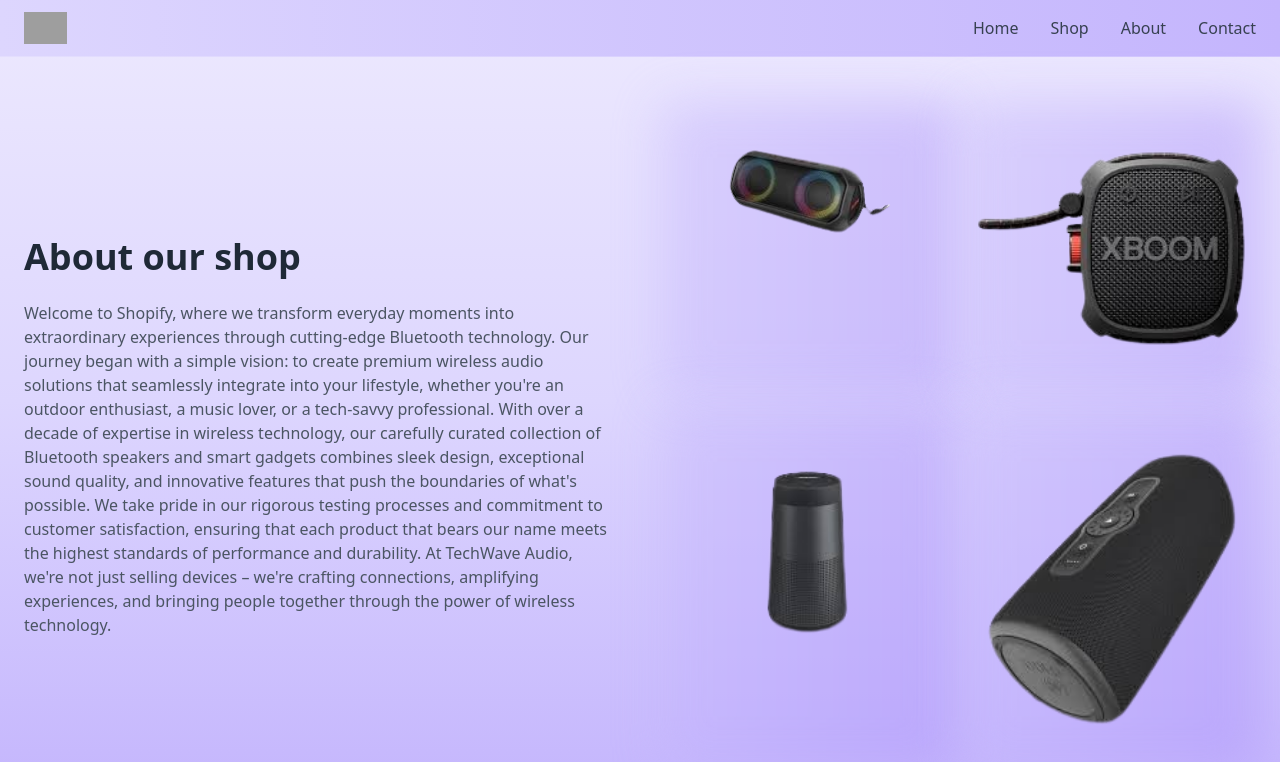
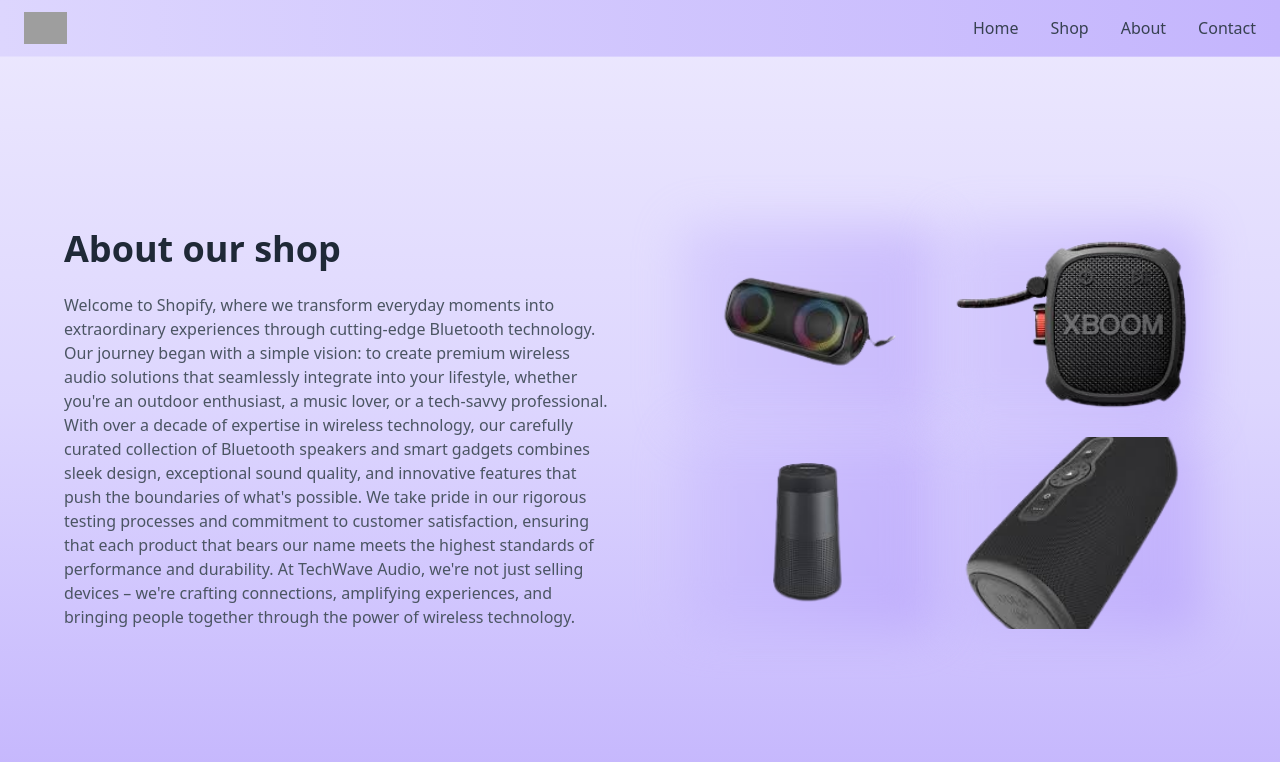
Before and after one commit to BinaryBandits03/project2, a SvelteKit app: page /About in a window 1280 px wide. Shown: the top 762 px of the page. Built offline with nearby package versions, Linux system fonts and the light colour scheme; grey boxes are pictures that could not be loaded.

Commit message:
Adjusted the image on the about page

```diff
--- a/src/routes/About/+page.svelte
+++ b/src/routes/About/+page.svelte
@@ -1,16 +1,17 @@
 <script lang="ts">
   import { base } from '$app/paths';
 </script>
-<div class="h-screen bg-gradient-to-b from-violet-100 via-violet-200 to-violet-300 flex flex-col overflow-hidden">
+
+<div class="min-h-screen bg-gradient-to-b from-violet-100 via-violet-200 to-violet-300 flex flex-col overflow-hidden">
   <!-- Navigation -->
   <nav class="bg-gradient-to-r from-violet-200 to-violet-300 backdrop-blur-sm border-b border-white/20">
-      <div class="container mx-auto flex justify-between items-center px-6 py-3">
+      <div class="container mx-auto flex justify-between items-center px-4 sm:px-6 py-3">
           <!-- Logo -->
           <div class="flex items-center">
               <img
                   src="https://cdn.shopify.com/shopifycloud/brochure/assets/brand-assets/shopify-logo-primary-logo-456baa801ee66a0a435671082365958316831c9960c480451dd0330bcdae304f.svg"
                   alt="Shopify"
-                  class="h-8 w-auto"
+                  class="h-6 sm:h-8 w-auto"
               />
           </div>
 
@@ -25,12 +26,12 @@
   </nav>
 
   <!-- About Section -->
-  <main class="container mx-auto px-6 py-12">
-    <div class="grid md:grid-cols-2 gap-12 items-center">
+  <main class="container mx-auto px-4 sm:px-6 py-8 sm:py-12 flex-1 flex items-center">
+    <div class="grid md:grid-cols-2 gap-8 md:gap-12 items-center max-w-6xl mx-auto">
       <!-- About Text -->
-      <div class="space-y-6">
-        <h1 class="text-4xl font-bold text-gray-800">About our shop</h1>
-        <p class="text-gray-600">
+      <div class="space-y-4 sm:space-y-6 text-center md:text-left order-2 md:order-1">
+        <h1 class="text-3xl sm:text-4xl font-bold text-gray-800">About our shop</h1>
+        <p class="text-sm sm:text-base text-gray-600 leading-relaxed">
           Welcome to Shopify, where we transform everyday moments into extraordinary experiences through cutting-edge
           Bluetooth technology. Our journey began with a simple vision: to create premium wireless audio solutions that seamlessly
           integrate into your lifestyle, whether you're an outdoor enthusiast, a music lover, or a tech-savvy professional.
@@ -44,34 +45,38 @@
       </div>
 
       <!-- About Images -->
-      <div class="grid grid-cols-2 gap-4">
+      <div class="grid grid-cols-2 gap-3 sm:gap-4 order-1 md:order-2 max-w-lg mx-auto w-full">
         <div class="relative group">
           <div class="absolute -inset-1 rounded-xl bg-gradient-to-r from-violet-300 to-violet-400 opacity-40 blur-xl group-hover:opacity-75 transition duration-500"></div>
           <img
             src="{base}/Assets/bluetooth 1.jpg"
             alt="HomePod"
-          class="relative w-full max-w-md md:max-w-lg xl:max-w-xl transform hover:scale-105 transition-all duration-500"/>
+            class="relative w-full h-32 sm:h-40 md:h-48 object-cover rounded-lg transform hover:scale-105 transition-all duration-500"
+          />
         </div>
         <div class="relative group">
           <div class="absolute -inset-1 rounded-xl bg-gradient-to-r from-violet-300 to-violet-400 opacity-40 blur-xl group-hover:opacity-75 transition duration-500"></div>
           <img
             src="{base}/Assets/bluetooth 2.jpg"
             alt="HomePod"
-          class="relative w-full max-w-md md:max-w-lg xl:max-w-xl transform hover:scale-105 transition-all duration-500"/>
+            class="relative w-full h-32 sm:h-40 md:h-48 object-cover rounded-lg transform hover:scale-105 transition-all duration-500"
+          />
         </div>
         <div class="relative group">
           <div class="absolute -inset-1 rounded-xl bg-gradient-to-r from-violet-300 to-violet-400 opacity-40 blur-xl group-hover:opacity-75 transition duration-500"></div>
           <img
             src="{base}/Assets/bluetooth 3.jpg"
             alt="HomePod"
-          class="relative w-full max-w-md md:max-w-lg xl:max-w-xl transform hover:scale-105 transition-all duration-500"/>
+            class="relative w-full h-32 sm:h-40 md:h-48 object-cover rounded-lg transform hover:scale-105 transition-all duration-500"
+          />
         </div>
         <div class="relative group">
           <div class="absolute -inset-1 rounded-xl bg-gradient-to-r from-violet-300 to-violet-400 opacity-40 blur-xl group-hover:opacity-75 transition duration-500"></div>
           <img
             src="{base}/Assets/bluetooth 4.jpg"
             alt="HomePod"
-          class="relative w-full max-w-md md:max-w-lg xl:max-w-xl transform hover:scale-105 transition-all duration-500"/>
+            class="relative w-full h-32 sm:h-40 md:h-48 object-cover rounded-lg transform hover:scale-105 transition-all duration-500"
+          />
         </div>
       </div>
     </div>
--- a/src/routes/Shop/+page.svelte
+++ b/src/routes/Shop/+page.svelte
@@ -145,10 +145,7 @@
               Built to adventure with you, this rugged speaker boasts an IPX7 waterproof rating,
               20-hour battery life, and a drop-resistant design that can handle whatever life throws at it.
               Connect instantly via Bluetooth 5.0 or aux input, and enjoy seamless pairing with your devices up to 100 feet away,
-              perfect for backyard parties or beach days. The sleek, modern design features intuitive touch controls,
-              oice assistant compatibility, and a built-in microphone for hands-free calls, all wrapped in a premium fabric covering
-              that looks as good as it sounds. Experience premium sound without the premium price tag – the SoundWave Pro X delivers
-              professional-grade audio quality and features at just $1234.56, making it the smart choice for discerning music lovers.
+              perfect for backyard parties or beach days.
             </p>
           </div>
 
```
Lines whose indentation alone changed are shown as unchanged.
